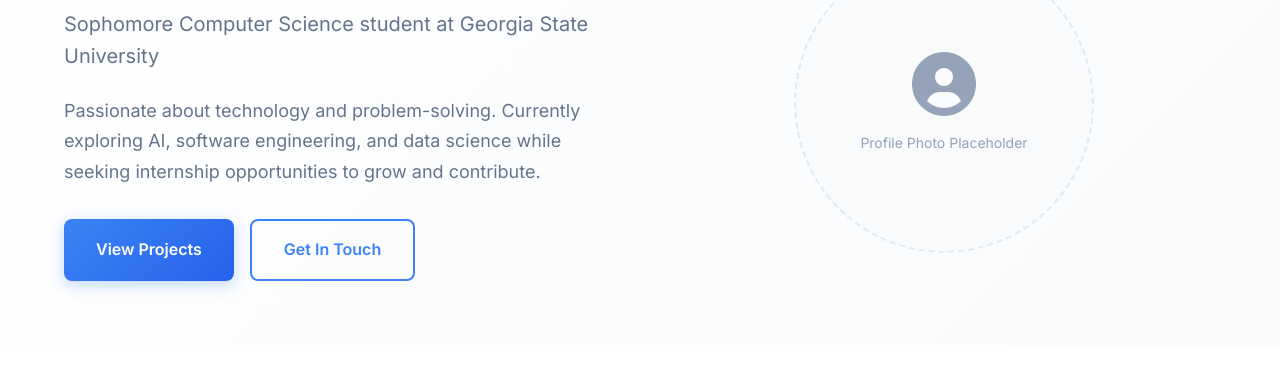
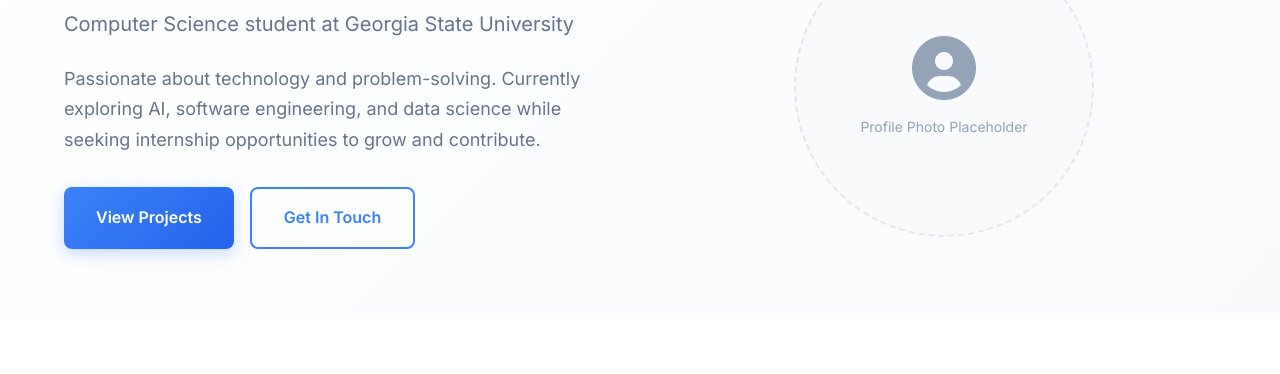
Before and after one commit to pvu06/personal-website, a plain HTML site: page index.html in a window 1280 px wide. Shown: the part 208-582 px from the top of the page. Drawn offline with Linux system fonts and the light colour scheme.

Commit message:
Update: Remove 'Sophomore' from home page hero subtitle for cleaner presentation

```diff
--- a/index.html
+++ b/index.html
@@ -44,7 +44,7 @@
                 <div class="hero-content">
                     <div class="hero-text">
                         <h1 class="hero-title">Hello, I'm <span class="highlight">Phong Vu</span></h1>
-                        <p class="hero-subtitle">Sophomore Computer Science student at Georgia State University</p>
+                        <p class="hero-subtitle">Computer Science student at Georgia State University</p>
                         <p class="hero-description">
                             Passionate about technology and problem-solving. Currently exploring AI, software engineering,
                             and data science while seeking internship opportunities to grow and contribute.
```
